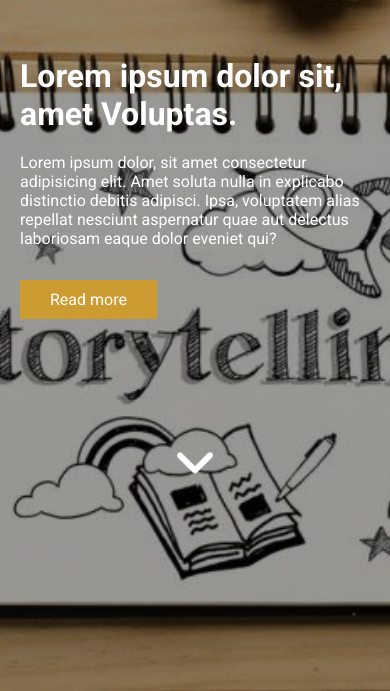
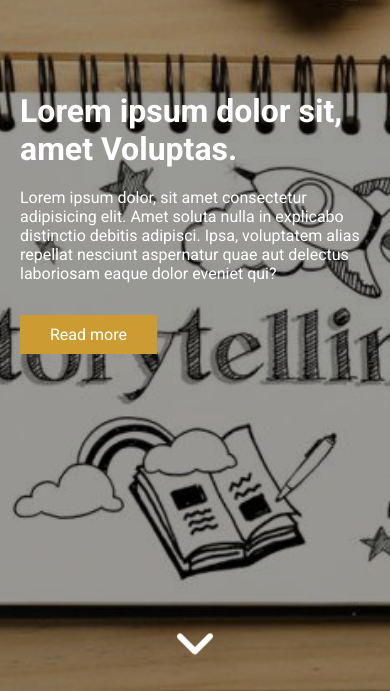
Before and after one commit to 221110/storily-project, a plain HTML site: page index.html in a window 390 px wide. Shown: the part 153-844 px from the top of the page. Drawn offline with Linux system fonts and the light colour scheme.

Commit message:
'bugs_fxed'

```diff
--- a/styles/style.css
+++ b/styles/style.css
@@ -99,6 +99,7 @@ nav {
 
 
 #home {
+    position: relative;
     height: 100vh;
     background: url('../assets/55555.jpg') no-repeat;
     background-size: cover;
@@ -115,9 +116,7 @@ nav {
     z-index: 1;
     background-color: rgba(0, 0, 0, .4);
 }
-#home .container {
-    position: relative;
-}
+
 .home {
     padding-top: calc(20%);
     max-width: 760px;
@@ -153,8 +152,10 @@ nav {
 }
 
 .home-angle {
-    width: 100%;
+    position: absolute;
     display: block;
+    bottom: 20px;
+    left: calc(50% - 24px);
     text-align: center;
 }
 
@@ -361,7 +362,6 @@ footer {
     }
     .home {
         padding-top: calc(30%);
-        margin-bottom: 4%;
     }
     .about-us {
         grid-template-columns: 1fr;
@@ -370,9 +370,6 @@ footer {
 }
 
 @media (max-width: 920px) {
-    .home {
-        margin-bottom: 8%;
-    }
     .navbar {
         grid-template-columns: 1fr 1fr;
     }
@@ -458,16 +455,9 @@ footer {
     }
 }
 
-@media (max-width: 650px) {
-    .home {
-        margin-bottom: 14%;
-    }
-}
-
 @media (max-width: 567px) {
     .home {
-        padding-top: calc(60%);
-        margin-bottom: 10%;
+        padding-top: calc(70%);
     }
     .about-us-info p {
         font-size: 16px;
@@ -494,18 +484,3 @@ footer {
         row-gap: 24px;
     }
 }
-@media (max-width: 500px) {
-    .home {
-        margin-bottom: 17%;
-    }
-}
-@media (max-width: 450px) {
-    .home {
-        margin-bottom: 25%;
-    }
-}
-@media (max-width: 400px) {
-    .home {
-        margin-bottom: 34%;
-    }
-}
```
